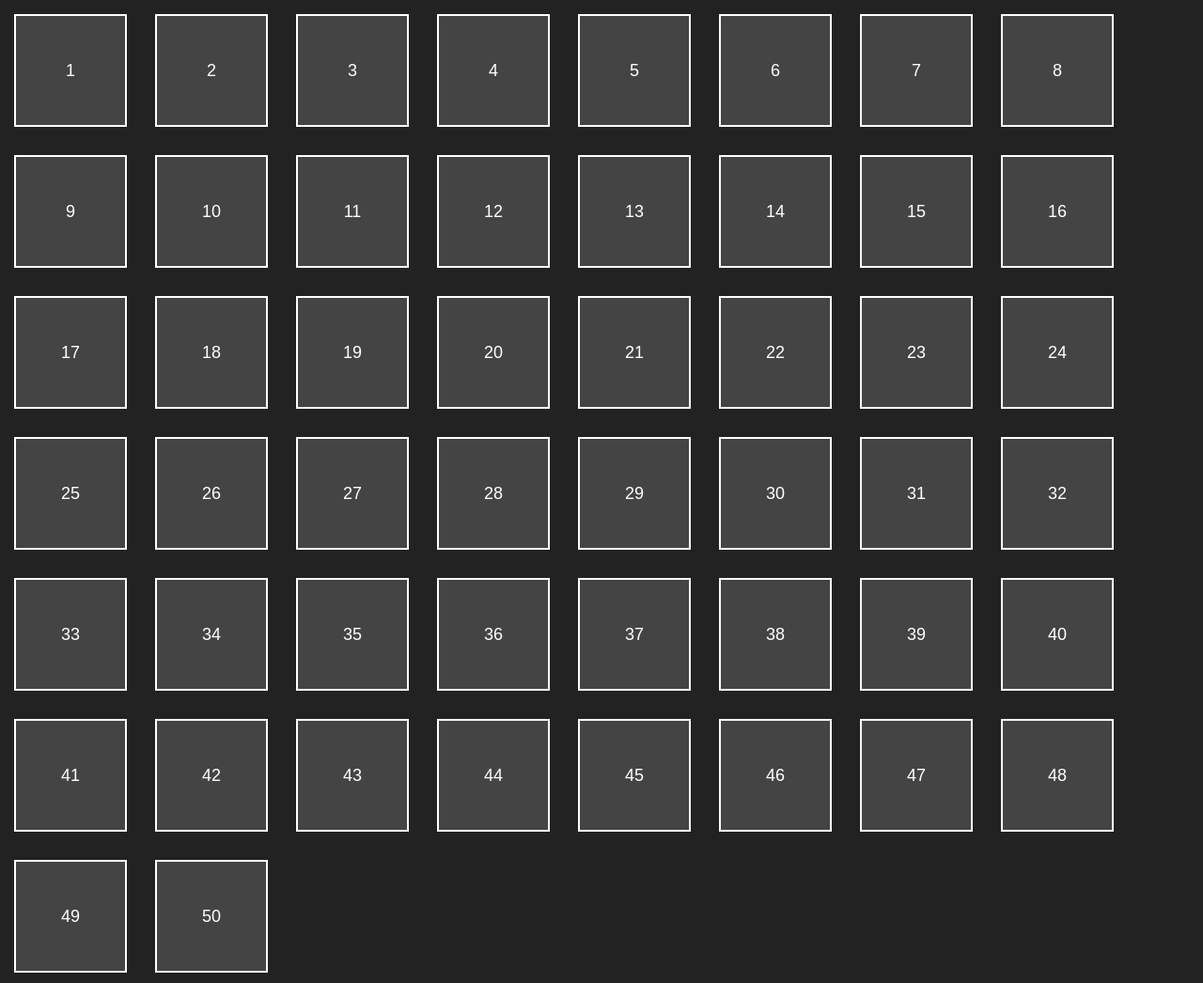
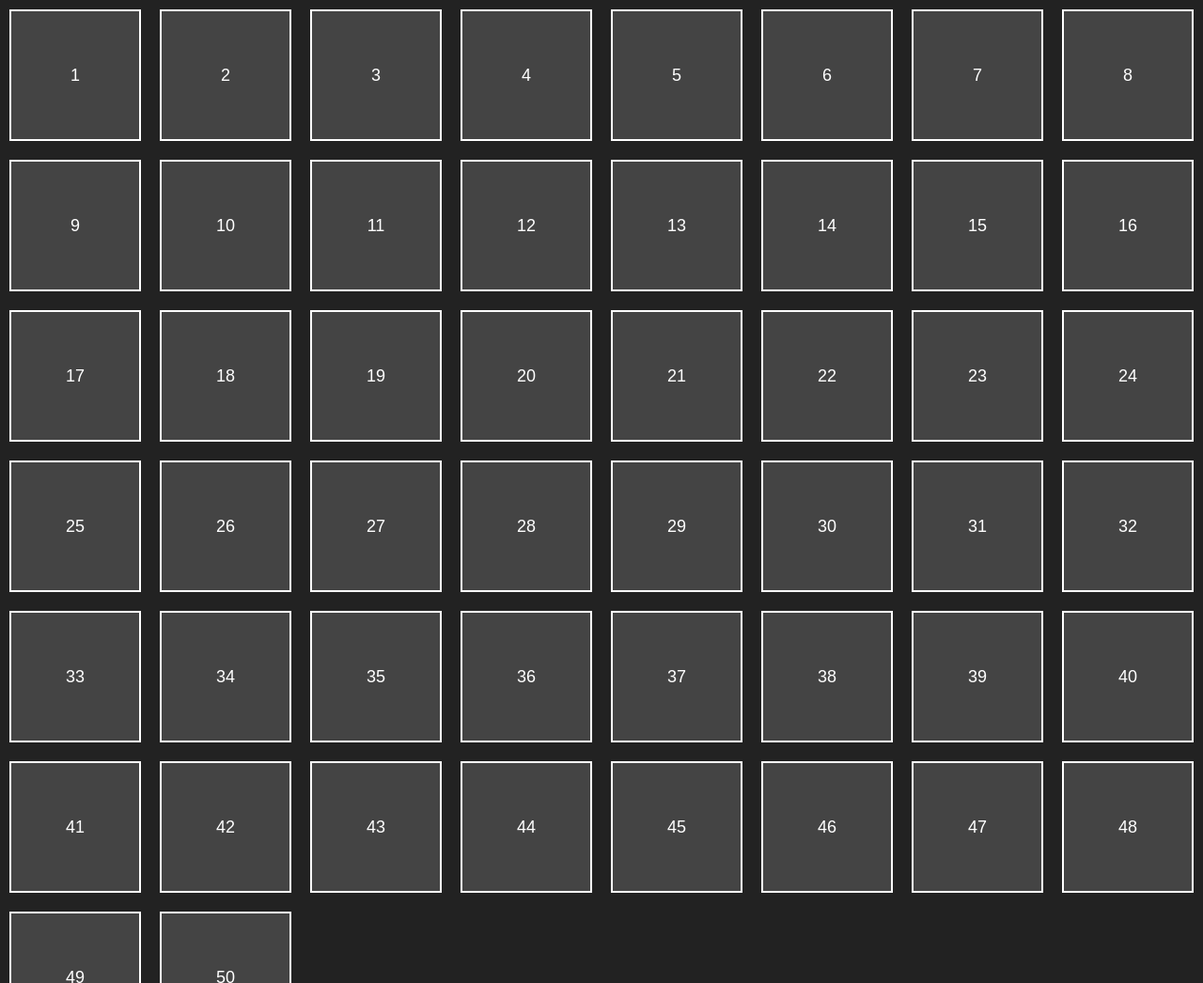
Before and after one commit to ph4r0s/quiz-of-susan, a plain HTML site: page index.html in a window 1280 px wide. Shown: the top 1046 px of the page at 94% size. Drawn offline with Linux system fonts and the light colour scheme.

Commit message:
Update styles.css

```diff
--- a/css/styles.css
+++ b/css/styles.css
@@ -11,9 +11,14 @@ body {
     color: #fff;
     margin: 0;
 }
+
+.container2 {
+  margin: 10px 10px 10px 20px;
+}
+
 .square {
-   width: 120px;
-    height: 120px;
+   width: 140px;
+    height: 140px;
     display: inline-grid;
     align-items: center;
     justify-content: center;
@@ -23,7 +28,7 @@ body {
     font-size: 18px;
     cursor: pointer;
     transition: background-color 0.3s;
-    margin: 15px;
+    margin: 10px;
 }
 
 .square.clicked {
```
